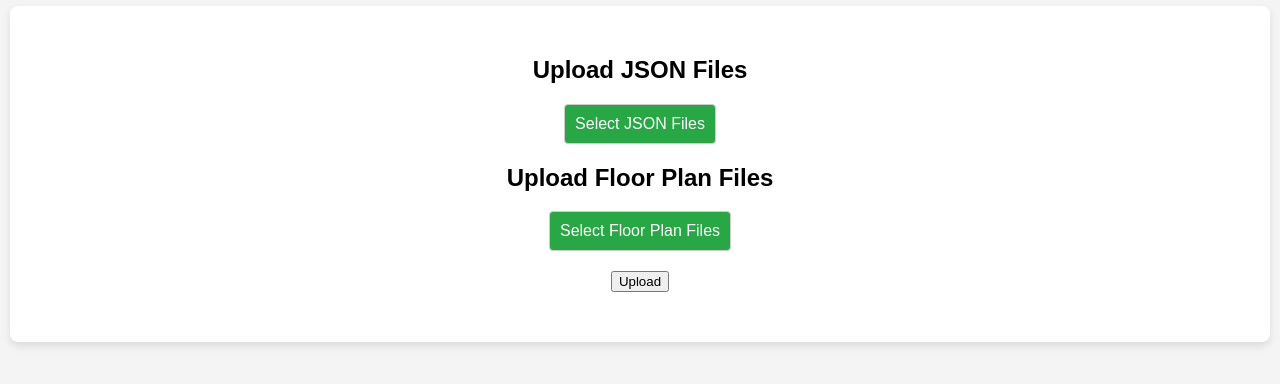
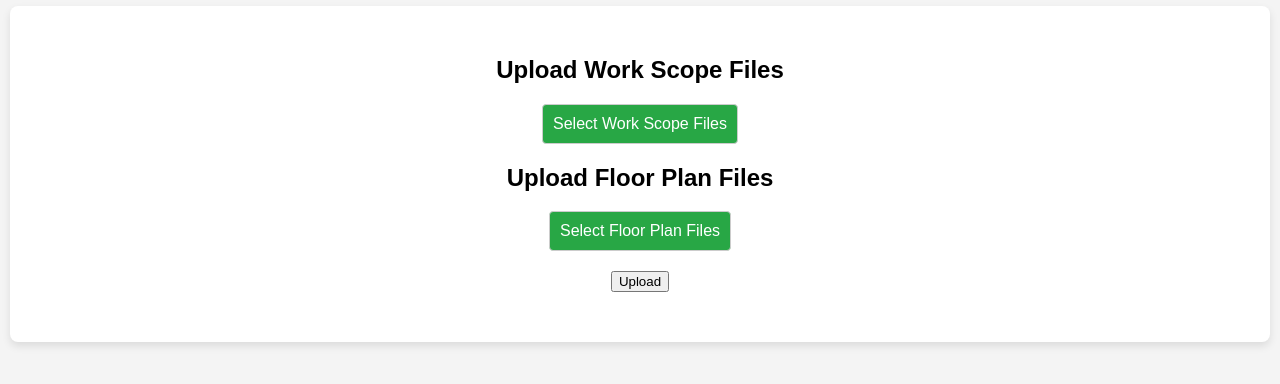
Before and after one commit to georgeswsu/PX_Team, a plain HTML site: page index.html in a window 1280 px wide. Shown: the part 226-610 px from the top of the page. Drawn offline with Linux system fonts and the light colour scheme.

Commit message:
Add files via upload

```diff
--- a/index.html
+++ b/index.html
@@ -4,7 +4,7 @@
 <head>
     <meta charset="UTF-8">
     <meta name="viewport" content="width=device-width, initial-scale=1.0">
-    <title>Upload JSON and Floor Plan Files</title>
+    <title>Upload Scope and Floor Plan Files</title>
     <style>
         body {
             font-family: Arial, sans-serif;
@@ -148,10 +148,10 @@
     <div class="container">
 
         <form id="uploadForm" action="/upload" method="POST" enctype="multipart/form-data">
-            <h2>Upload JSON Files</h2>
+            <h2>Upload Work Scope Files</h2>
             <label class="custom-file-upload">
                 <input type="file" id="jsonFileInput" name="jsonFiles" multiple>
-                Select JSON Files
+                Select Work Scope Files
             </label>
             <div id="jsonFileList" class="file-list"></div>
 
```
